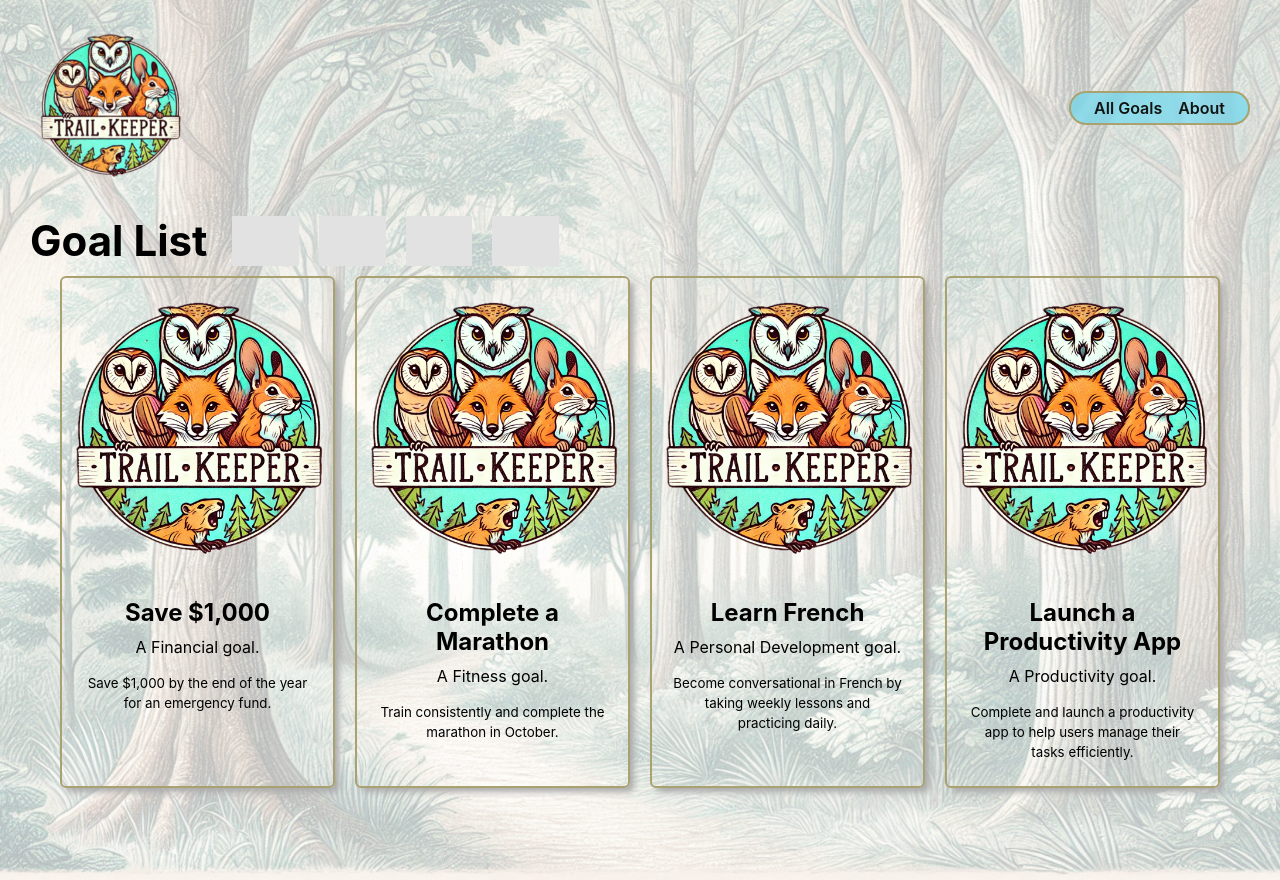
After one commit to incogn-ito/trailkeeper, a Django app: page /goals/ in a window 1280 px wide. The commit adds this page. Run offline with Django 4.2, Linux system fonts and the light colour scheme; grey boxes are pictures that could not be loaded.

Commit message:
adds index view and styling

```diff
--- a/main_app/static/css/base.css
+++ b/main_app/static/css/base.css
@@ -60,7 +60,7 @@ body::before {
     left: 0;
     width: 100%;
     height: 100%;
-    background: rgba(255, 255, 255, 0.5);
+    background: rgba(255, 255, 255, 0.7);
     z-index: 1; /* Ensure the overlay is below the text */
 }
 
@@ -78,14 +78,16 @@ header {
     z-index: 2; /* Ensure the text is above the overlay */
     position: relative;
     width: 100%; /* Ensure the header stays within the viewport */
-
+    /* background: var(--nav-bg-ff); rgba(104, 197, 248, .9) */
+    /* border-bottom: var(--borders); */
+    /* background-color: #f7efcf; */
   }
 
   nav {
     display: flex;
     justify-content: center;
     flex-wrap: wrap;
-    margin: 10px;
+    margin: 50px;
     padding: 0 15px;
     background: var(--nav-bg-ff);
     border: var(--borders);
@@ -93,6 +95,7 @@ header {
     background: rgba(92, 216, 244, 0.6);
     -webkit-backdrop-filter: blur(3px);
     backdrop-filter: blur(3px);
+    /* max-width: 80%;   */
 
   }
 
@@ -121,7 +124,6 @@ header {
     color: var(--text-color);
     font-weight: 600;
     font-size: 16px;
-
   }
 
   nav a:hover {
@@ -137,7 +139,6 @@ header {
   nav li {
     padding: 5px 8px;
     text-wrap: nowrap;
-
   }
 
 .header-logo-container {
@@ -229,21 +230,18 @@ header {
       min-height: calc(100vh - 53px);
     }
 
-    nav,
     .header-logo-container {
+      padding-top: 3px;
       margin: 10px 0;
       padding: 0 15px;
     }
 
-    /* visual fix to help align logo */
-    .header-logo-container {
-      padding-top: 3px;
-    }
-
     nav {
-      margin-left: auto;
+      margin: 30px;
       display: flex;
       justify-content: center;
+      margin-left: auto;
+
     }
 
     nav ul {
--- /dev/null
+++ b/main_app/static/css/goals/goal-index.css
@@ -0,0 +1,68 @@
+h1 {
+    text-wrap: nowrap;
+  }
+
+  .card-container {
+    padding: 0 30px;
+    display: flex;
+    justify-content: center;
+    flex-wrap: wrap;
+    z-index: 2; /* Ensure the text is above the overlay */
+    position: relative;
+  }
+
+  .card {
+    width: 275px;
+    margin: 10px;
+    border: var(--borders);
+    box-shadow: var(--card-box-shadow);
+    overflow: hidden; /* Ensures no content overflows the card */
+    border-radius: var(--card-border-radius);
+  }
+
+  .card-content {
+    padding: 10px;
+    width: 100%;
+    text-align: center;
+  }
+
+  /* Ensure the image container has a defined height and no overflow */
+  .card-img-container {
+    width: 100%;
+    height: 300px; /* Adjust height based on your preferred size */
+    overflow: hidden; /* Prevents the image from overflowing the card */
+    display: flex;
+    justify-content: center;
+    align-items: center;
+
+  }
+
+  /* Make the image responsive and fill the container */
+  .card-img-container img {
+    width: 100%;
+    height: 100%;
+    object-fit: cover; /* Ensures the image covers the entire container without distortion */
+    border-radius: var(--card-border-radius) var(--card-border-radius) 0 0;
+  }
+
+  .usr-img {
+    width: 100%;
+    border-radius: var(--card-border-radius);
+  }
+
+  .card > a {
+    text-decoration: none;
+    color: var(--text-color);
+  }
+
+  .card h2 {
+    margin: 10px 0;
+    padding: 0 10px;
+    font-size: var(--font-xl);
+  }
+
+  .card p {
+    margin: 5px 0;
+    padding: 0 10px 10px;
+    font-size: var(--font-reg);
+  }
--- a/main_app/templates/base.html
+++ b/main_app/templates/base.html
@@ -30,6 +30,7 @@
     </div>
     <nav>
       <ul>
+        <li><a href="/goals">All Goals</a></li>
         <li><a href="/about">About</a></li>
       </ul>
     </nav>
--- /dev/null
+++ b/main_app/templates/goals/index.html
@@ -0,0 +1,44 @@
+{% extends 'base.html' %}
+{% load static %}
+
+{% block head %}
+<link
+  rel="stylesheet"
+  type="text/css"
+  href="{% static 'css/goals/goal-index.css' %}"
+/>
+{% endblock %}
+
+{% block content %}
+
+<section class="page-header">
+  <h1>Goal List</h1>
+  <img src="{% static 'images/cool-goal.svg' %}" alt="A cool goal" />
+  <img src="{% static 'images/happy-goal.svg' %}" alt="A happy goal" />
+  <img src="{% static 'images/teacup-goal.svg' %}" alt="A goal in a teacup" />
+  <img src="{% static 'images/goal-in-box.svg' %}" alt="A goal in a box" />
+</section>
+
+<section class="card-container">
+  {% for goal in goals %}
+    <div class="card">
+      <div class="card-content">
+        <div class="card-img-container">
+          <img
+            src="{% static 'images/logo-typeface.png' %}"
+            alt="A skater boy goal"
+          >
+        </div>
+        <h2 class="card-title">{{ goal.name }}</h2>
+        {% if goal.target_date > 0 %}
+          <p>A {{ goal.category }} goal to reach by {{ goal.target_date }} </p>
+        {% else %}
+          <p>A {{ goal.category }} goal.</p>
+        {% endif %}
+        <p><small>{{ goal.description }}</small></p>
+      </div>
+    </div>
+  {% endfor %}
+</section>
+
+{% endblock %}
--- a/main_app/urls.py
+++ b/main_app/urls.py
@@ -4,5 +4,6 @@ from . import views
 urlpatterns = [
   path('', views.home, name='home'),
   path('about/', views.about, name='about'),
+  path('goals/', views.goal_index, name='goal-index'),
 
 ]
--- a/main_app/views.py
+++ b/main_app/views.py
@@ -2,6 +2,22 @@ from django.shortcuts import render
 
 # Add the following import
 from django.http import HttpResponse
+
+# Add the Cat class & list and view function below the imports
+class Goal:  # Note that parens are optional if not inheriting from another class
+  def __init__(self, name, category, creature_type, target_date, description):
+    self.name = name
+    self.category = category
+    self.creature_type = creature_type
+    self.target_date = target_date
+    self.description = description
+
+goals = [
+    Goal("Save $1,000", "Financial", "Squirrel", "2024-12-31", "Save $1,000 by the end of the year for an emergency fund."),
+    Goal("Complete a Marathon", "Fitness", "Fox", "2024-10-15", "Train consistently and complete the marathon in October."),
+    Goal("Learn French", "Personal Development", "Owl", "2025-06-01", "Become conversational in French by taking weekly lessons and practicing daily."),
+    Goal("Launch a Productivity App", "Productivity", "Beaver", "2024-09-30", "Complete and launch a productivity app to help users manage their tasks efficiently.")
+]
 
 # Define the home view
 def home(request):
@@ -9,3 +25,6 @@ def home(request):
 
 def about(request):
   return render(request, 'about.html')
+
+def goal_index(request):
+  return render(request, 'goals/index.html', { 'goals': goals })
```
